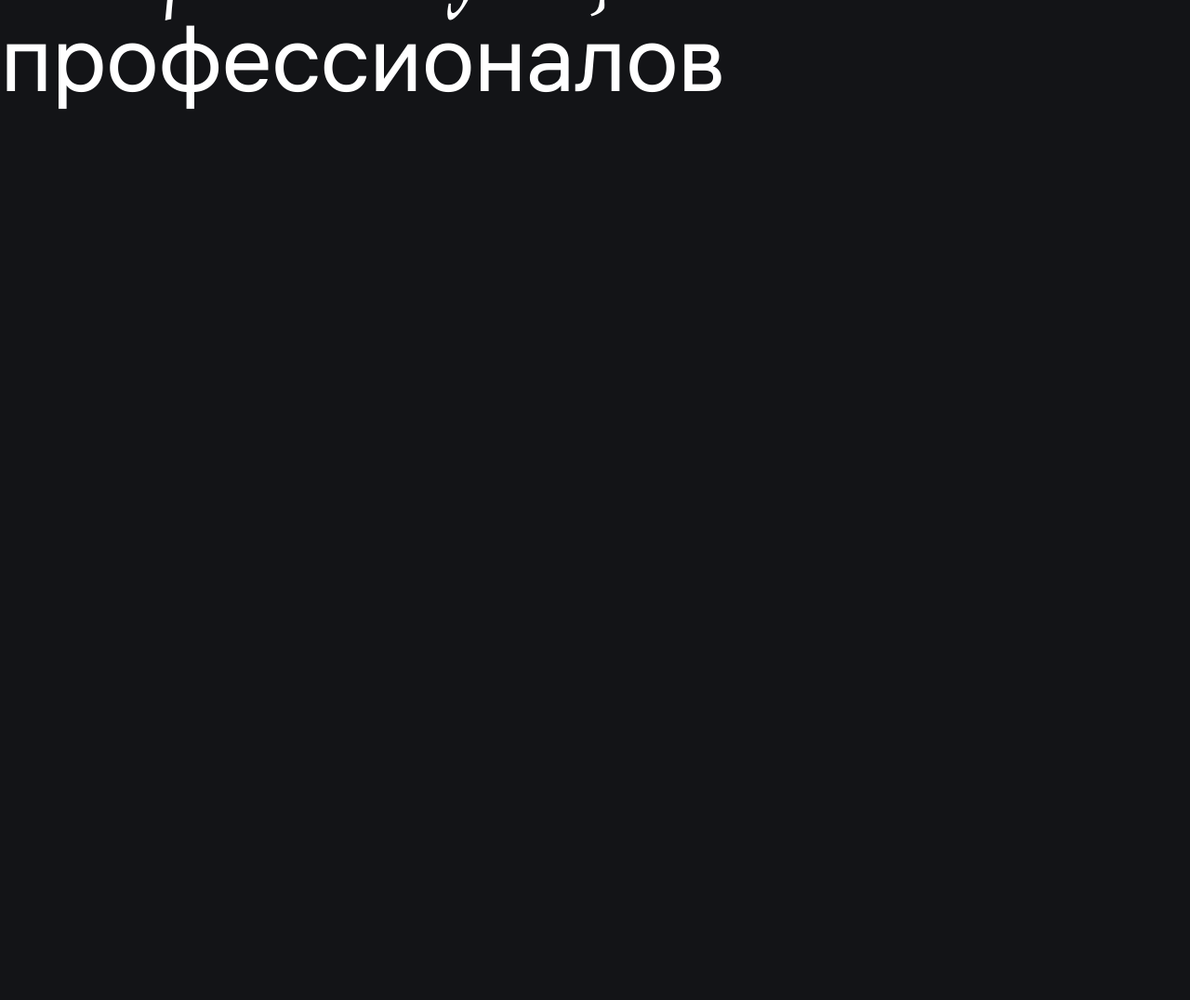
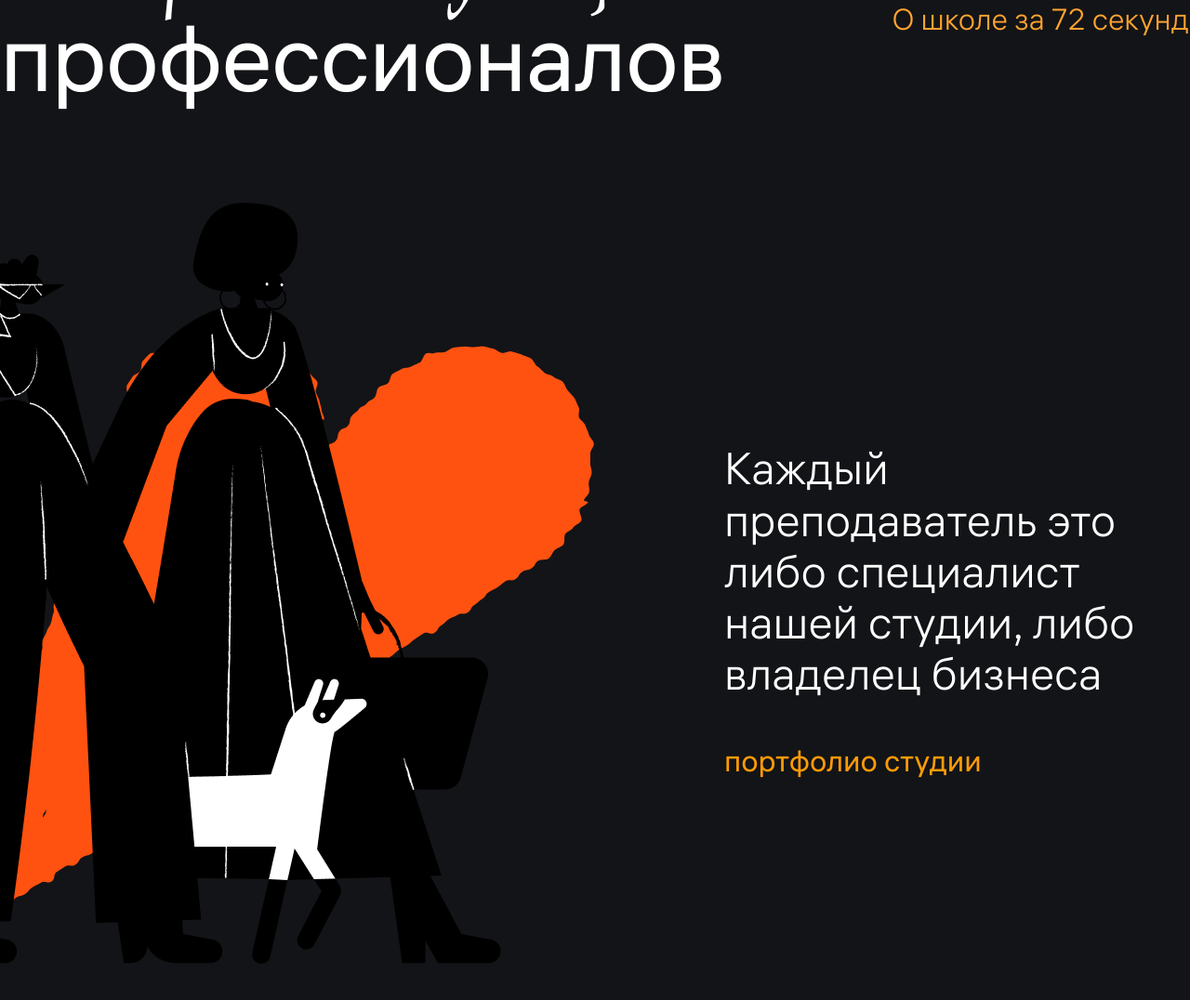
Before and after one commit to Ablyakimov/tu, a website: page app/index.pug in a window 1280 px wide. Shown: the part 586-1662 px from the top of the page at 93% size. Before the commit the page ends 800 px from the top, so only its background shows below. Drawn offline with nearby package versions, Linux system fonts and the light colour scheme; files that its build step writes are made by us from their sources.

Commit message:
add portfolio

```diff
--- a/app/index.pug
+++ b/app/index.pug
@@ -43,5 +43,14 @@ html(lang="ru")
                             div.hero-video__volume.hero-video__volume--mute
                                 img.hero-video__volume-mute.mute(src="img/mute.svg", alt="No volume")
                                 img.hero-video__volume-unmute.unmute(src="img/unmute.svg", alt="Unmute")
+                            a.hero-video__link(href="#") О школе за 72 секунды
+            section.portfolio
+                div.container
+                    div.portfolio__inner
+                        img.portfolio__img(src="img/portfolio.png", alt="Портфолио")
+                        div.portfolio__info
+                            p.portfolio__info-text.text Каждый преподаватель это либо специалист нашей студии, либо владелец бизнеса
+                            a.portfolio__info-link(href="#") портфолио студии
+
         script(src="https://code.jquery.com/jquery-3.6.0.min.js" integrity="sha256-/xUj+3OJU5yExlq6GSYGSHk7tPXikynS7ogEvDej/m4=" crossorigin="anonymous")
         script(src="js/main.js")
--- a/app/js/main.js
+++ b/app/js/main.js
@@ -11,6 +11,9 @@ $(document).ready(function () {
             video.play()
         }
     });
+    video.onended = function () {
+        $('.hero-video__play').removeClass('hero-video__play--active');
+     }
 
     // Кнопка звука
     $('.hero-video__volume').click(function () {
@@ -24,4 +27,5 @@ $(document).ready(function () {
             video.muted = !video.muted
         }
      })
+
 });
--- a/app/scss/_media.scss
+++ b/app/scss/_media.scss
@@ -0,0 +1,20 @@
+@media(hover: hover) and (pointer: fine){
+    .hero{
+        &-video{
+            &__link{
+                &:hover{
+                    text-decoration: underline;
+                }
+            }
+        }
+    }
+    .portfolio{
+        &__info{
+            &-link{
+                &:hover{
+                    text-decoration: underline;
+                }
+            }
+        }
+    }
+}
--- a/app/scss/_settings.scss
+++ b/app/scss/_settings.scss
@@ -1,7 +1,16 @@
 body{
     background: #131417;
+    color: #fff;
 }
 .container{
     max-width: 1571px;
     margin: auto;
 }
+.text{
+    font-family: 'ALS Hauss';
+    font-weight: 350;
+    font-size: 48px;
+}
+html,body{
+    overflow-x: hidden;
+}
--- a/app/scss/blocks/_hero.scss
+++ b/app/scss/blocks/_hero.scss
@@ -21,6 +21,21 @@
     }
     &-video{
         position: relative;
+        &__link{
+            position: absolute;
+            bottom: -45px;
+            left: 50%;
+            transform: translateX(-50%);
+            font-family: 'ALS Hauss';
+            font-style: normal;
+            font-weight: 350;
+            font-size: 32px;
+            line-height: 100%;
+            width: 341px;
+            color: #FEA430;
+            text-decoration: none;
+
+        }
         &__video{
             max-width: 400px;
             border-radius: 20px;
--- /dev/null
+++ b/app/scss/blocks/_portfolio.scss
@@ -0,0 +1,25 @@
+.portfolio{
+    &__inner{
+        display: flex;
+        align-items: center;
+        justify-content: space-between;
+    }
+    &__img{
+        margin-left: -280px;
+        margin-right: 50px;
+    }
+    &__info{
+        &-text{}
+        &-link{
+            font-family: 'ALS Hauss';
+            font-style: normal;
+            font-weight: normal;
+            font-size: 32px;
+            line-height: 100%;
+            text-align: center;
+            text-decoration-line: none;
+
+            color: #FF9B07;
+        }
+    }
+}
--- a/app/scss/index.scss
+++ b/app/scss/index.scss
@@ -8,5 +8,7 @@
 @import 'blocks/header';
 // Подключение блока hero
 @import 'blocks/hero';
+// Подключение блока portfolio
+@import 'blocks/portfolio';
 // Подключение медиа
 @import 'media';
```
Also changed, not shown: app/css/index.css, app/img/portfolio.png (added), app/index.html, 1 other file.
